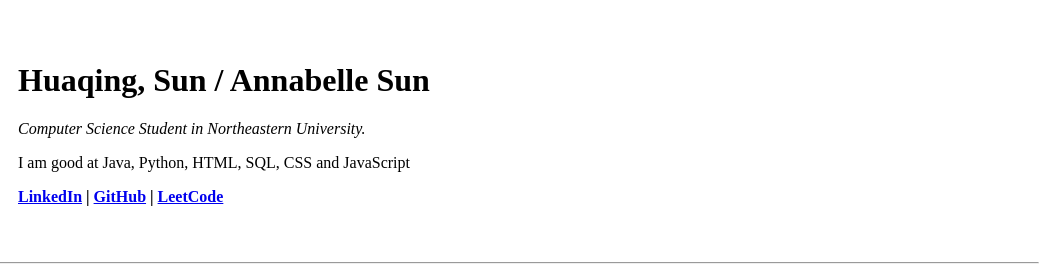
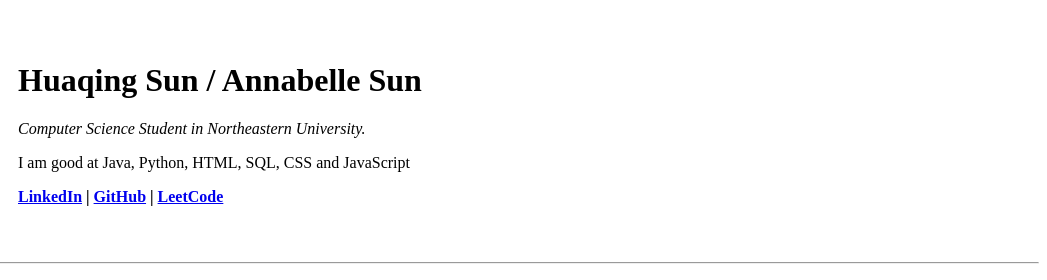
Before and after one commit to AnnabelleAB/cv, a plain HTML site: page index.html in a window 1280 px wide. Shown: the top 280 px of the page, 233-1280 px from the left. Drawn offline with Linux system fonts and the light colour scheme.

Commit message:
Update index.html

```diff
--- a/index.html
+++ b/index.html
@@ -11,7 +11,7 @@
     <tr>
       <td> <img src="https://github.com/AnnabelleAB/cv/blob/main/Me%20and%20Tong-modified.png?raw=true" alt="" width="200" height="200" /></td>
       <td>
-        <h1>Huaqing, Sun / Annabelle Sun</h1>
+        <h1>Huaqing Sun / Annabelle Sun</h1>
         <p><em>Computer Science Student in Northeastern University.</em></p>
         <p>I am good at Java, Python, HTML, SQL, CSS and JavaScript</p>
         <p>
```
